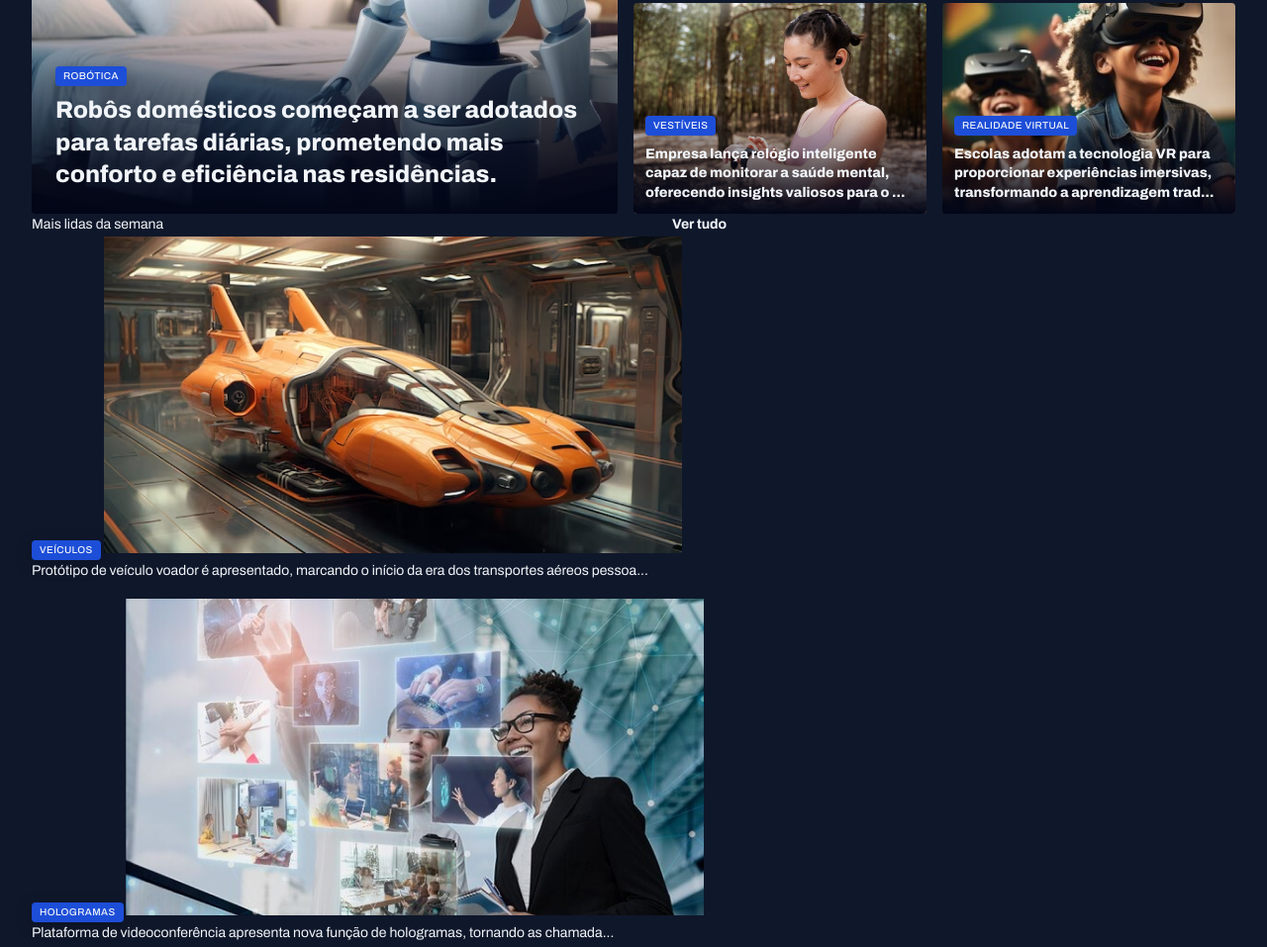
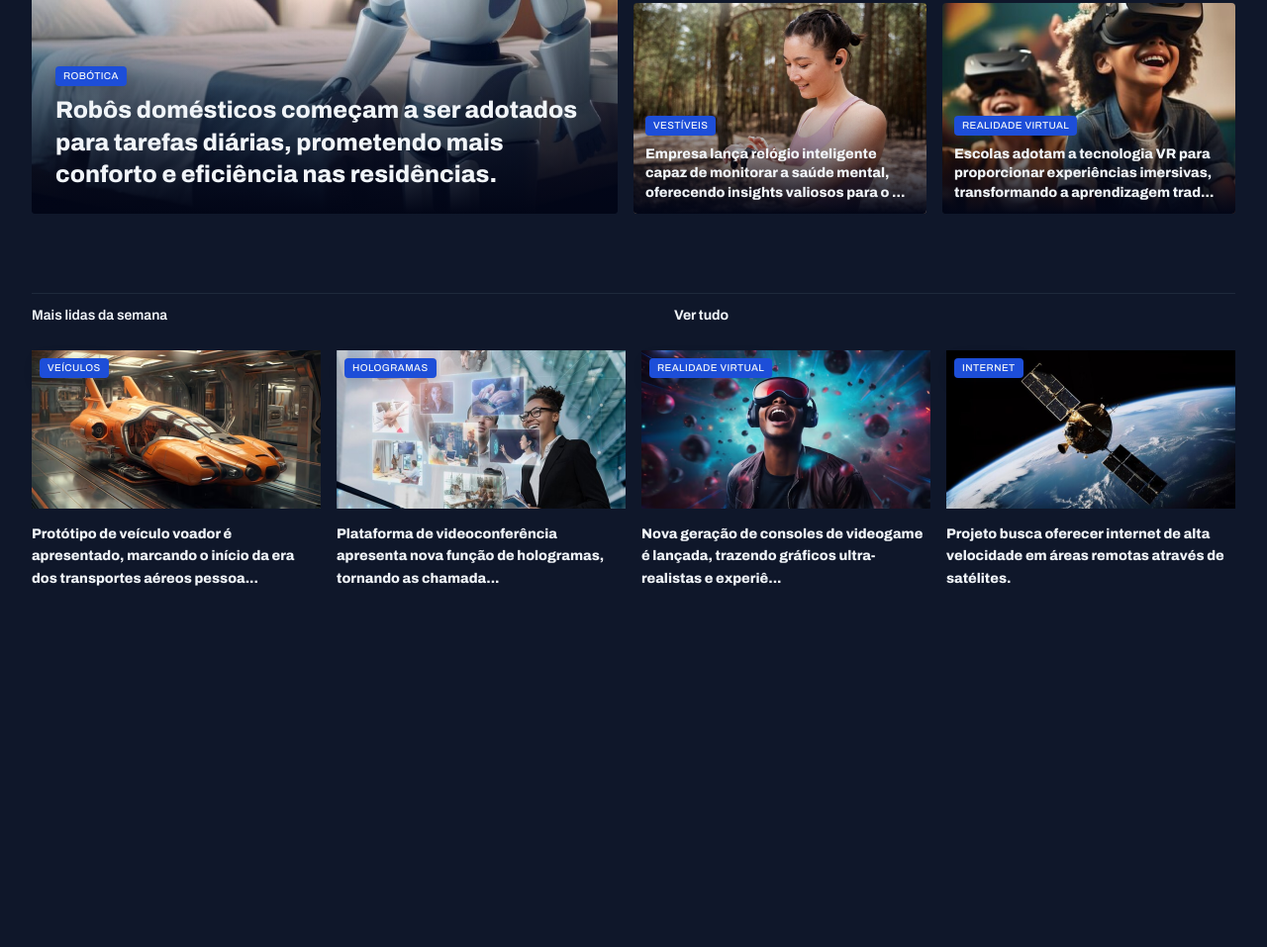
Before and after one commit to amaurell/portal-noticias, a plain HTML site: page index.html in a window 1280 px wide. Shown: the part 390-1347 px from the top of the page at 99% size. After the commit the page ends 986 px from the top, so only its background shows below. Drawn offline with Linux system fonts and the light colour scheme.

Commit message:
Aplicando estilos na seção mais lidas da semaana

```diff
--- a/styles/global.css
+++ b/styles/global.css
@@ -45,6 +45,7 @@ img{
 }
 main{
   margin-top: 40px;
+  gap: 80px;
 }
 .content-tag{
   display: inline-block;
--- a/styles/sections.css
+++ b/styles/sections.css
@@ -1,3 +1,24 @@
+section header{
+  border-top: 1px solid var(--stroke-color);
+  padding-block: 12px 24px;
+  font: var(--text-span);
+
+  header a{
+    justify-self: end;
+    align-items: center;
+    gap: 8px;
+
+    span {
+      background-image:url(../assets/icons/ArrowRight.svg);
+      width: 16px;
+      height: 16px;
+    }
+    &:hover span{
+      background-image: url(.../assets/icons/ArrowRight-hover.svb);
+    }
+  }
+}
+
 #featured{
   img{
     height: 100%;
@@ -21,7 +42,6 @@
 
   }
 }
-}
 figcaption{
   position: absolute;
   bottom: 0;
@@ -35,3 +55,25 @@ figcaption{
     margin-top: 8px;
   }
 }
+}
+#weekly{
+
+  &>div{
+    grid-template-columns: repeat(4, 292px);
+  }
+  img{
+    height: 160px;
+  }
+  figure {
+    position: relative;
+    .content-tag{
+      position: absolute;
+      top: 8px;
+      left: 8px;
+    }
+    p{
+      margin-top: 8px;
+      font-weight: 800;
+    }
+  }
+}
```
